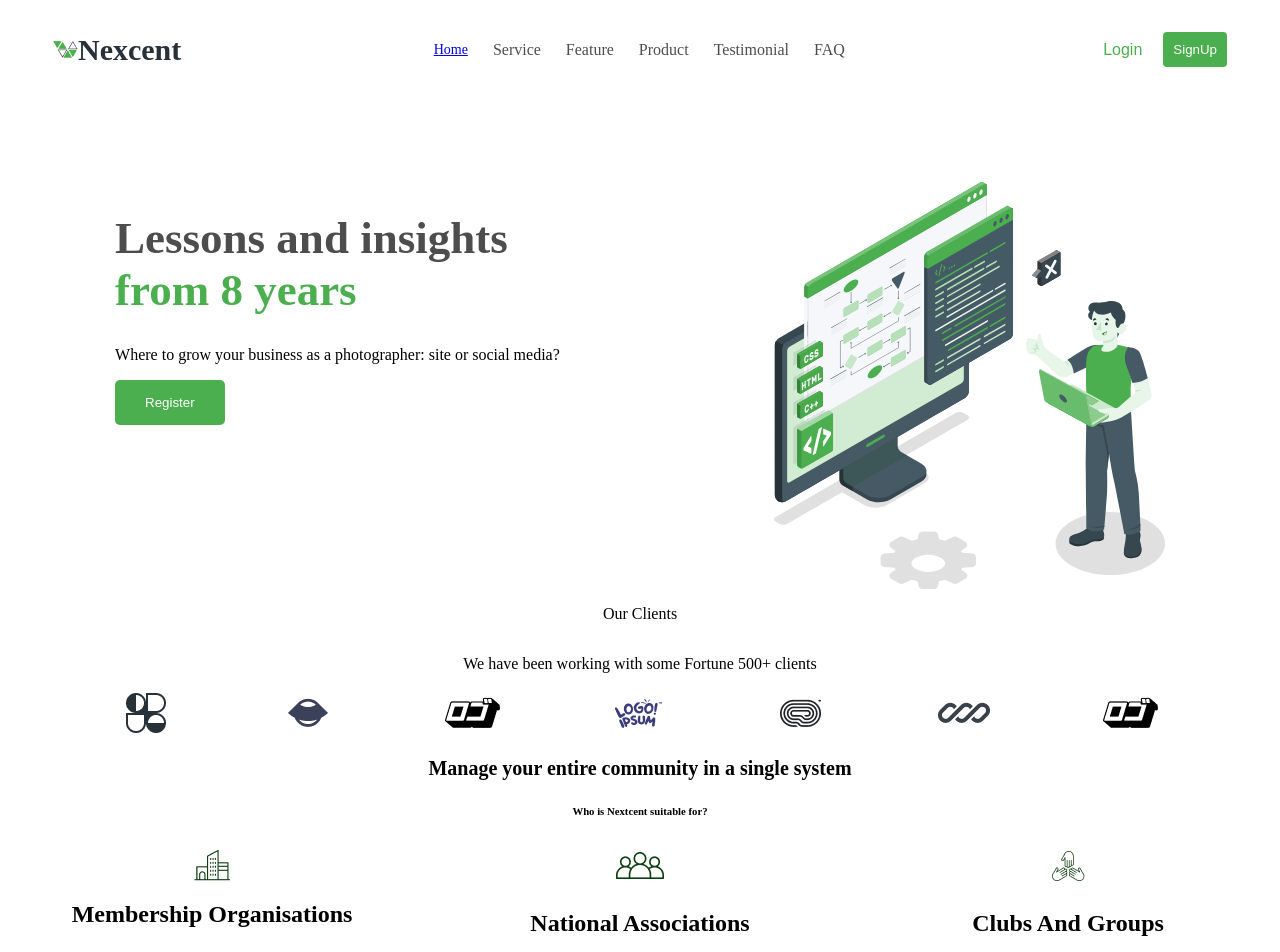
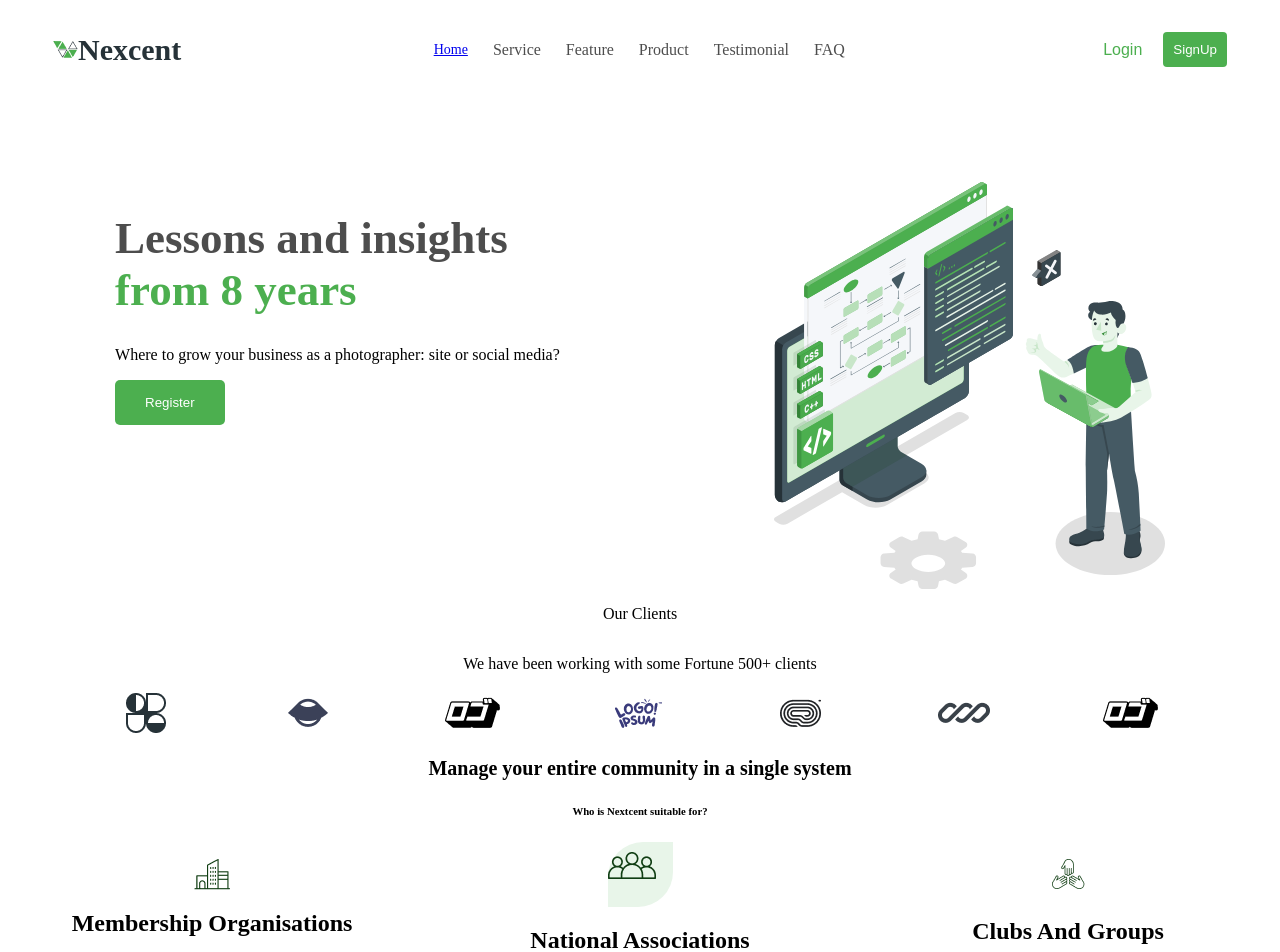
Before and after one commit to Orisakwe-Nwokocha/ReactSamples2, a React (Create React App) app: page / in a window 1280 px wide. Shown: the top 952 px of the page. Built offline with nearby package versions, Linux system fonts and the light colour scheme.

Commit message:
added a ternary operator for the second image rendering

```diff
--- a/src/pages/Home/Clients/index.jsx
+++ b/src/pages/Home/Clients/index.jsx
@@ -34,10 +34,17 @@
             <div className={style.member2}>
                 {members.map((member, index) => (
                     <div key={index} style={{display: "flex", flexDirection: "column", alignItems: "center"}}>
-                        <img src={member.image} alt={member.title} />
+                        { index === 1 ?
+                            <div style={{
+                            height: "65px", width: "65px", borderBottomRightRadius: "35px",
+                            borderTopLeftRadius: "35px", background: "#e8f5e9"}}>
+                                <img src={member.image} alt={member.title}/>
+                            </div>
+                            :
+                            <img src={member.image} alt={member.title} />
+                        }
                         <h2>{member.title}</h2>
                         <p style={{width: "50%", textAlign: "center"}}>{member.text}</p>
-
                      </div>
                 ))}
             </div>
```
